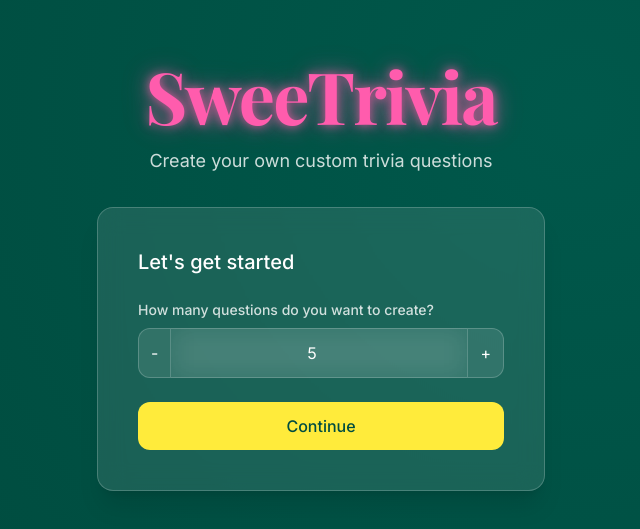
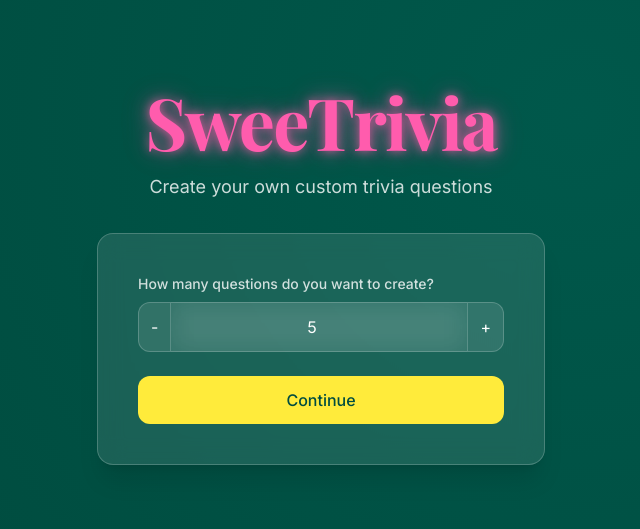
Before and after one commit to VickyZhr/sweetrivia-questor, a React (Vite) app: page / in a window 1280 px wide. Shown: the part 125-654 px from the top of the page, without its empty margins (319-959 px from the left). Built offline with nearby package versions, Linux system fonts and the light colour scheme.

Commit message:
Remove "Let's get started" text
Remove the heading "Let's get started" from the index page.

```diff
--- a/src/pages/Index.tsx
+++ b/src/pages/Index.tsx
@@ -1,3 +1,4 @@
+
 import React, { useState, useEffect } from 'react';
 import { useNavigate } from 'react-router-dom';
 import Card from '@/components/Card';
@@ -51,10 +52,6 @@ const Index = () => {
 
       <Card className="animate-in fade-in delay-300 w-full">
         <div className="space-y-6">
-          <h2 className="text-white text-xl font-medium">
-            Let's get started
-          </h2>
-
           <NumberInput
             value={numberOfQuestions}
             onChange={setNumberOfQuestions}
```
